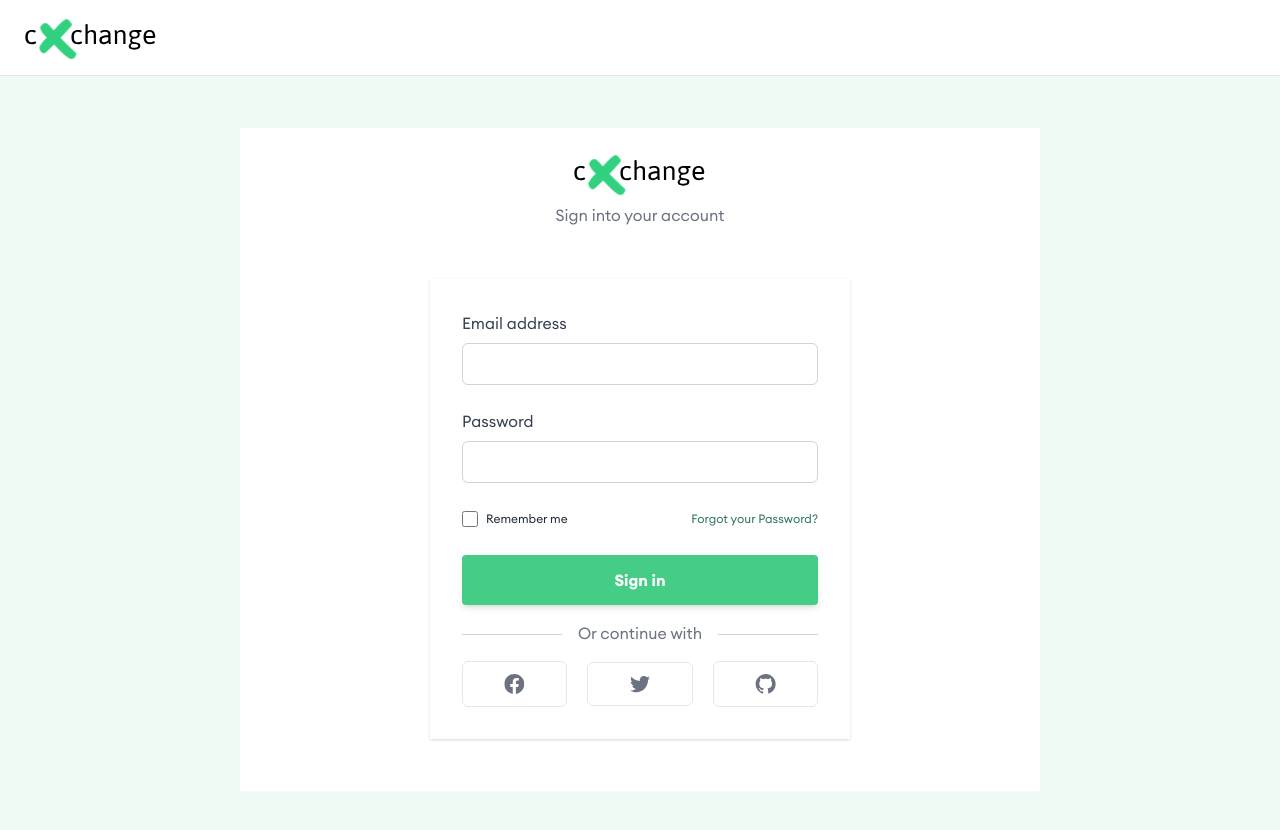
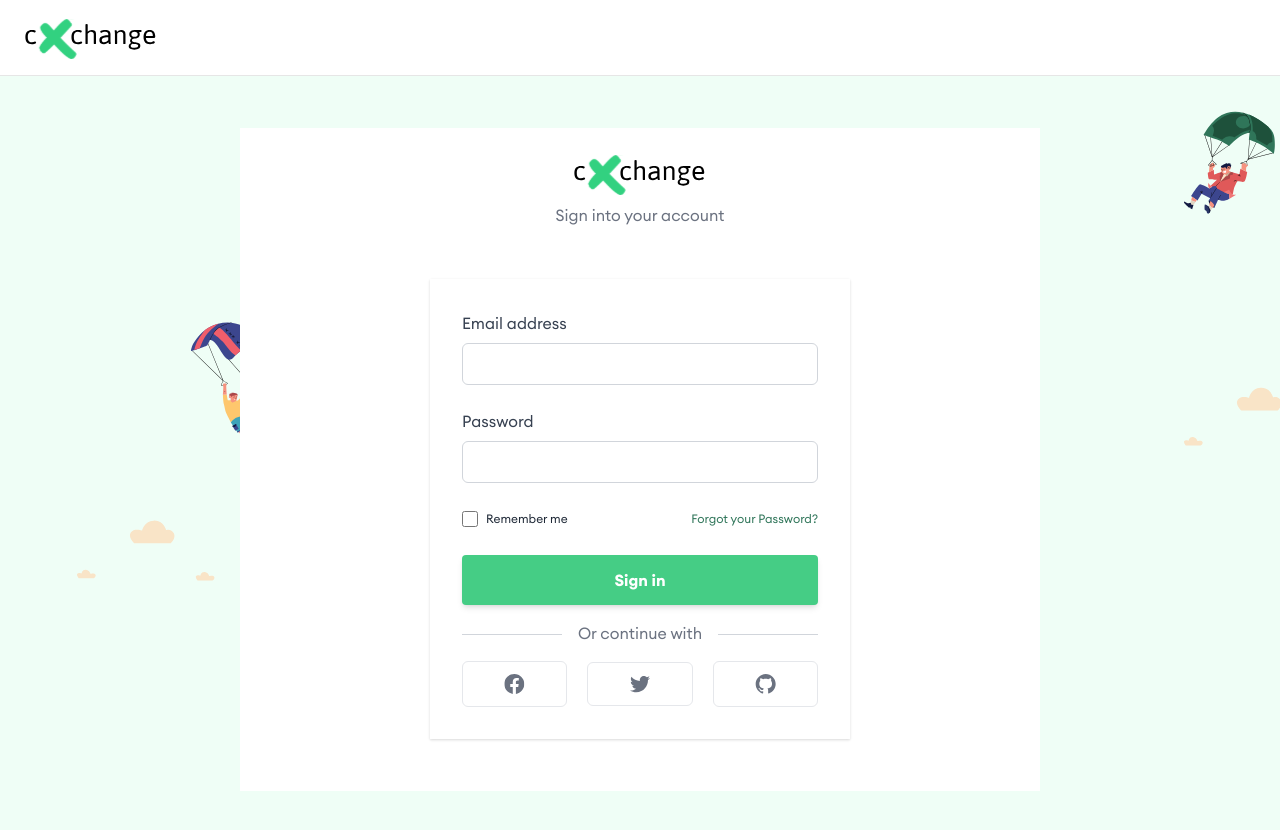
Before and after one commit to PEeGEe21/cXchange, a Next.js app: page /login in a window 1280 px wide. Shown: the top 830 px of the page. Built offline with nearby package versions, Linux system fonts and the light colour scheme.

Commit message:
added background images to auth pages

```diff
--- a/pages/login.js
+++ b/pages/login.js
@@ -13,9 +13,9 @@ const Login = () => {
         <Head>
             <title>cXchange | Login</title>
             <meta name="description" content="Login to cXchange" />
-            <link rel="icon" href="/favi.png" />
+            <link rel="icon" href="/fav.png" />
         </Head>
-    <div className='bg-[#EFFCF6] '>
+    <div className='auth_pages--body' style={{backgroundImage: 'url(/images/bq.svg)'}}>
 
         <header className='bg-white shadow-header   px-2 top-0  w-full'>
             <div className='container mx-auto'>
--- a/pages/signup.js
+++ b/pages/signup.js
@@ -13,9 +13,9 @@ const SignUp = () => {
     <Head>
         <title>cXchange | Sign Up</title>
         <meta name="description" content="SignUp to cXchange" />
-        <link rel="icon" href="/favi.png" />
+        <link rel="icon" href="/fav.png" />
     </Head>
-    <div className='bg-[#EFFCF6] '>
+    <div className='' style={{backgroundImage: 'url(/images/bq.svg)'}}>
 
         <header className='bg-white shadow-header   px-2 top-0  w-full'>
             <div className='container mx-auto'>
--- a/styles/globals.css
+++ b/styles/globals.css
@@ -54,7 +54,13 @@ a {
   }
 } */
 
+.auth_pages--body{
+  /* background-size: cover;
+  background-repeat: no-repeat;
+  background-position: center center; */
 
+
+}
 
 header{
   border-bottom: 1px solid rgba(91, 91, 91, 0.15);
```
Also changed, not shown: public/images/bq.png (added), public/images/bq.svg (added).
